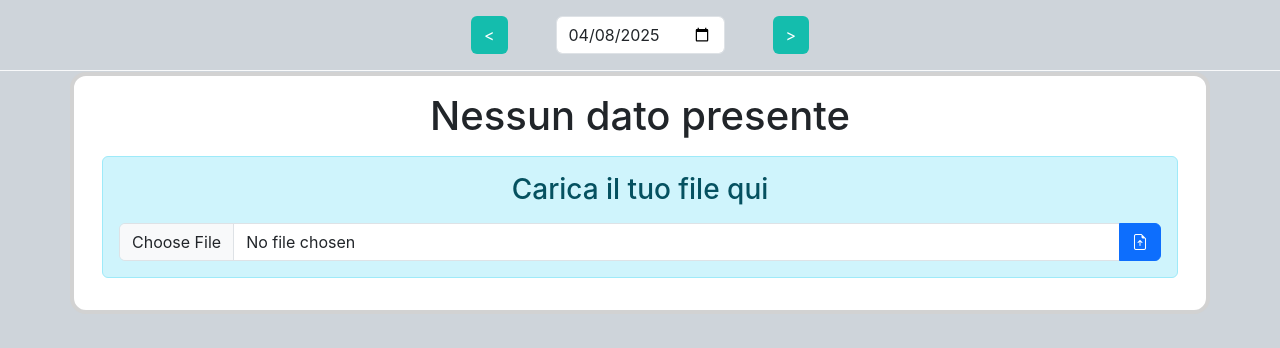
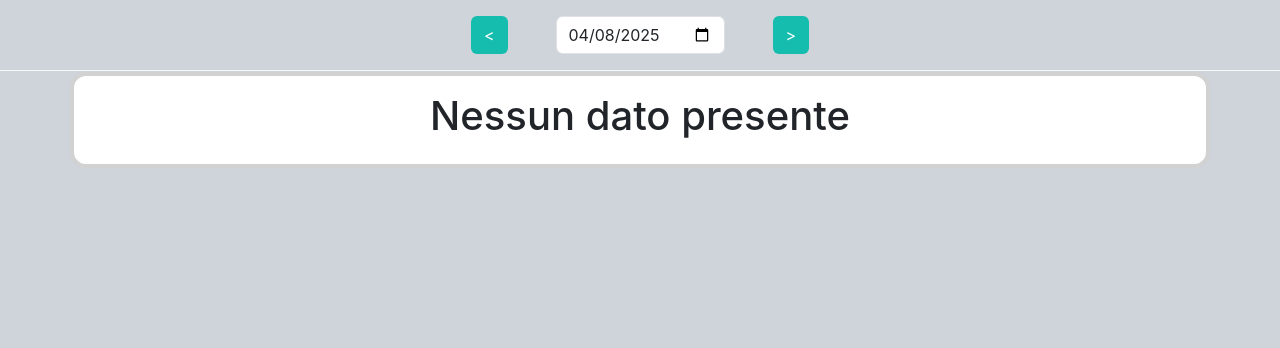
Before and after one commit to GiorgioBonetti/monitoraggio_sonno, a React (Vite) app: page / in a window 1280 px wide. Shown: the top 348 px of the page. Built offline with nearby package versions, Linux system fonts and the light colour scheme; no server answers; a web font is replaced by a local one.

Commit message:
Remove file upload section from MissingData component for cleaner presentation

```diff
--- a/src/components/MissingData/MissingData.tsx
+++ b/src/components/MissingData/MissingData.tsx
@@ -2,60 +2,6 @@ function MissingData() {
     return (
         <div>
             <h1>Nessun dato presente</h1>
-            <div className="alert alert-info mt-3 pt-3" role="alert">
-                <div className="row gy-2 justify-content-between">
-                    <div className="col-12">
-                        <h3>Carica il tuo file qui</h3>
-                    </div>
-                    <form className="form-group col-12">
-                        <div className="input-group">
-                            <input
-                                type="file"
-                                className="form-control"
-                                id="inputGroupFile04"
-                                aria-describedby="inputGroupFileAddon04"
-                                aria-label="Upload"
-                                style={{
-                                    transition: "all 0.2s ease",
-                                }}
-                                onMouseDown={(e) => {
-                                    e.currentTarget.style.boxShadow =
-                                        "0 4px 8px rgba(0, 0, 0, 0.3)";
-                                    e.currentTarget.style.transform =
-                                        "scale(0.95)";
-                                }}
-                                onMouseUp={(e) => {
-                                    e.currentTarget.style.boxShadow = "none";
-                                    e.currentTarget.style.transform =
-                                        "scale(1)";
-                                }}
-                                required
-                            />
-                            <button
-                                className="btn btn-primary"
-                                type="button"
-                                id="inputGroupFileAddon04"
-                                style={{
-                                    transition: "all 0.2s ease",
-                                }}
-                                onMouseDown={(e) => {
-                                    e.currentTarget.style.boxShadow =
-                                        "0 4px 8px rgba(0, 0, 0, 0.3)";
-                                    e.currentTarget.style.transform =
-                                        "scale(0.95)";
-                                }}
-                                onMouseUp={(e) => {
-                                    e.currentTarget.style.boxShadow = "none";
-                                    e.currentTarget.style.transform =
-                                        "scale(1)";
-                                }}
-                            >
-                                <i className="bi bi-file-earmark-arrow-up"></i>
-                            </button>
-                        </div>
-                    </form>
-                </div>
-            </div>
         </div>
     );
 }
```
